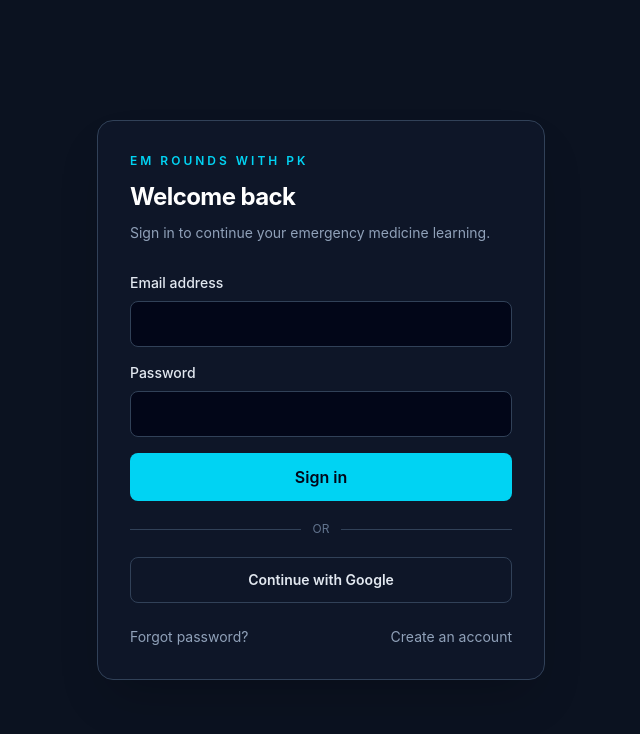
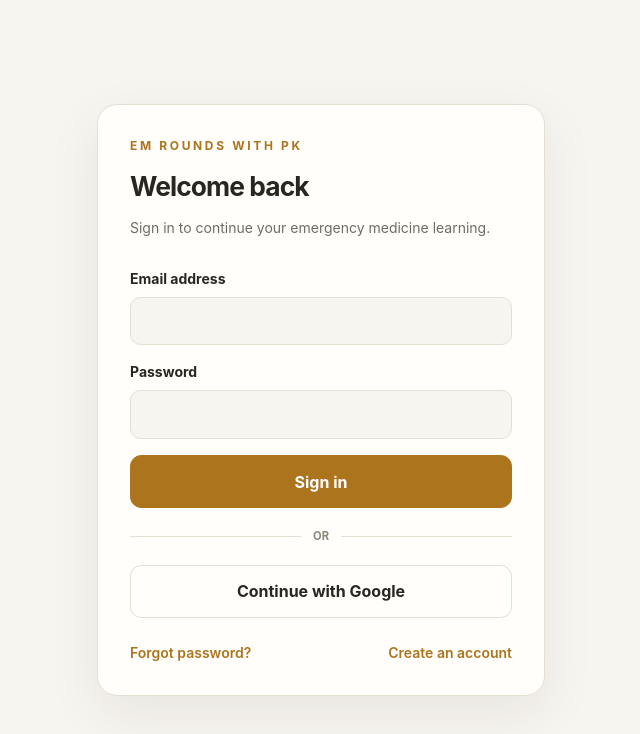
Before and after one commit to shamiroxs/em-rounds, a Next.js app: page /login in a window 1280 px wide. Shown: the top 734 px of the page, without its empty margins (319-959 px from the left). Built offline with nearby package versions, Linux system fonts and the light colour scheme.

Commit message:
design color changed

```diff
--- a/src/app/forgot-password/page.tsx
+++ b/src/app/forgot-password/page.tsx
@@ -1,5 +1,5 @@
 import { AuthForm } from "@/components/auth/auth-form";
 
 export default function ForgotPasswordPage() {
-  return <main className="flex min-h-screen items-center justify-center bg-[#0B1220] px-4 py-12"><AuthForm mode="forgot" /></main>;
+  return <main className="app-shell flex min-h-screen items-center justify-center px-4 py-12"><AuthForm mode="forgot" /></main>;
 }
--- a/src/app/globals.css
+++ b/src/app/globals.css
@@ -2,11 +2,65 @@
 @import "tailwindcss";
 
 :root {
-  color-scheme: dark;
+  color-scheme: light;
+
+  --page: #f7f5f0;
+  --surface: #fffefa;
+  --surface-raised: #ffffff;
+  --surface-soft: #f0ede5;
+
+  --text: #28261f;
+  --muted: #706c62;
+  --subtle: #8d877b;
+
+  --border: #e5dfd3;
+
+  --accent: #ad741e;
+  --accent-hover: #925e16;
+  --accent-soft: #f5ead5;
+  --accent-contrast: #ffffff;
+
+  --focus: #c58a2c;
+
+  --danger-text: #a3312b;
+  --danger-bg: #fff0ed;
+  --danger-border: #f0c9c3;
+
+  --success-text: #28734a;
+  --success-bg: #edf8f0;
+  --success-border: #c5e5ce;
 }
 
-* {
-  box-sizing: border-box;
+@media (prefers-color-scheme: dark) {
+  :root {
+    color-scheme: dark;
+
+    --page: #171713;
+    --surface: #211f1a;
+    --surface-raised: #292720;
+    --surface-soft: #302d25;
+
+    --text: #f3efe5;
+    --muted: #b9b1a2;
+    --subtle: #968e7f;
+
+    --border: #403b31;
+
+    --accent: #e0b45e;
+    --accent-hover: #efc875;
+    --accent-soft: #3b301e;
+    --accent-contrast: #241c0e;
+
+    --focus: #e0b45e;
+
+    --danger-text: #ffaaa2;
+    --danger-bg: #3a211f;
+    --danger-border: #67403b;
+
+    --success-text: #a4dfb5;
+    --success-bg: #1d3325;
+    --success-border: #345b40;
+  }
 }
 
 html {
@@ -15,5 +69,319 @@ html {
 
 body {
   margin: 0;
-  background: #0b1220;
+  background: var(--page);
+  color: var(--text);
 }
+
+button,
+input {
+  font: inherit;
+}
+
+button:focus-visible,
+a:focus-visible,
+input:focus-visible {
+  outline: 3px solid var(--focus);
+  outline-offset: 3px;
+}
+
+/* Shared page surfaces */
+
+.app-shell {
+  min-height: 100vh;
+  background: var(--page);
+  color: var(--text);
+}
+
+.site-header {
+  border-bottom: 1px solid var(--border);
+}
+
+.brand {
+  color: var(--text);
+  font-weight: 750;
+  letter-spacing: -0.035em;
+}
+
+.brand-accent {
+  color: var(--accent);
+}
+
+.header-pill {
+  border: 1px solid var(--border);
+  border-radius: 999px;
+  background: var(--surface);
+  color: var(--muted);
+}
+
+/* Landing page */
+
+.hero-section {
+  min-height: 70vh;
+}
+
+.eyebrow {
+  color: var(--accent);
+  font-size: 0.75rem;
+  font-weight: 700;
+  letter-spacing: 0.22em;
+  text-transform: uppercase;
+}
+
+.hero-title {
+  color: var(--text);
+  font-size: clamp(2.8rem, 7vw, 5.5rem);
+  font-weight: 800;
+  letter-spacing: -0.065em;
+  line-height: 1.04;
+}
+
+.hero-accent {
+  color: var(--accent);
+}
+
+.body-copy {
+  color: var(--muted);
+  line-height: 1.8;
+}
+
+.site-footer {
+  border-top: 1px solid var(--border);
+  color: var(--subtle);
+}
+
+/* Buttons and links */
+
+.primary-button {
+  display: inline-flex;
+  align-items: center;
+  justify-content: center;
+  border: 1px solid var(--accent);
+  border-radius: 0.7rem;
+  background: var(--accent);
+  color: var(--accent-contrast);
+  padding: 0.85rem 1.4rem;
+  font-weight: 700;
+  text-decoration: none;
+  transition: background 160ms ease, border-color 160ms ease,
+    transform 160ms ease;
+}
+
+.primary-button:hover {
+  border-color: var(--accent-hover);
+  background: var(--accent-hover);
+}
+
+.primary-button:active {
+  transform: translateY(1px);
+}
+
+.primary-button:disabled {
+  cursor: not-allowed;
+  opacity: 0.6;
+}
+
+.secondary-button {
+  display: inline-flex;
+  align-items: center;
+  justify-content: center;
+  border: 1px solid var(--border);
+  border-radius: 0.7rem;
+  background: var(--surface);
+  color: var(--text);
+  padding: 0.85rem 1.4rem;
+  font-weight: 650;
+  text-decoration: none;
+  transition: background 160ms ease, border-color 160ms ease;
+}
+
+.secondary-button:hover {
+  border-color: var(--accent);
+  background: var(--surface-soft);
+}
+
+.secondary-button:disabled {
+  cursor: not-allowed;
+  opacity: 0.6;
+}
+
+.text-link {
+  color: var(--accent);
+  text-decoration: none;
+  font-weight: 600;
+}
+
+.text-link:hover {
+  color: var(--accent-hover);
+  text-decoration: underline;
+}
+
+/* Authentication forms */
+
+.auth-card {
+  width: 100%;
+  max-width: 28rem;
+  border: 1px solid var(--border);
+  border-radius: 1.25rem;
+  background: var(--surface);
+  padding: 2rem;
+  box-shadow: 0 18px 55px rgb(40 34 22 / 7%);
+}
+
+.auth-title {
+  color: var(--text);
+  font-size: 1.65rem;
+  font-weight: 750;
+  letter-spacing: -0.035em;
+}
+
+.form-stack {
+  display: flex;
+  flex-direction: column;
+  gap: 1rem;
+}
+
+.field-label {
+  display: block;
+  color: var(--text);
+  font-size: 0.875rem;
+  font-weight: 650;
+}
+
+.field-input {
+  display: block;
+  width: 100%;
+  border: 1px solid var(--border);
+  border-radius: 0.65rem;
+  background: var(--page);
+  color: var(--text);
+  padding: 0.8rem 0.9rem;
+  transition: border-color 160ms ease, box-shadow 160ms ease;
+}
+
+.field-input::placeholder {
+  color: var(--subtle);
+}
+
+.field-input:focus {
+  border-color: var(--accent);
+  outline: none;
+  box-shadow: 0 0 0 3px color-mix(in srgb, var(--accent) 18%, transparent);
+}
+
+.field-hint {
+  display: block;
+  margin-top: 0.35rem;
+  color: var(--subtle);
+  font-size: 0.75rem;
+}
+
+.divider-row {
+  display: flex;
+  align-items: center;
+  gap: 0.75rem;
+  margin: 1.25rem 0;
+  color: var(--subtle);
+  font-size: 0.7rem;
+  font-weight: 650;
+}
+
+.divider-line {
+  height: 1px;
+  flex: 1;
+  background: var(--border);
+}
+
+.auth-links {
+  display: flex;
+  flex-wrap: wrap;
+  justify-content: space-between;
+  gap: 0.75rem;
+  margin-top: 1.5rem;
+  color: var(--muted);
+  font-size: 0.875rem;
+}
+
+.error-box,
+.success-box {
+  border: 1px solid;
+  border-radius: 0.65rem;
+  padding: 0.75rem;
+  font-size: 0.875rem;
+}
+
+.error-box {
+  border-color: var(--danger-border);
+  background: var(--danger-bg);
+  color: var(--danger-text);
+}
+
+.success-box {
+  border-color: var(--success-border);
+  background: var(--success-bg);
+  color: var(--success-text);
+}
+
+/* Account and administration */
+
+.surface-card {
+  border: 1px solid var(--border);
+  border-radius: 1rem;
+  background: var(--surface);
+  padding: 1.5rem;
+  box-shadow: 0 8px 28px rgb(40 34 22 / 4%);
+}
+
+.section-title {
+  color: var(--text);
+  font-weight: 750;
+  letter-spacing: -0.035em;
+}
+
+.muted-copy {
+  color: var(--muted);
+}
+
+.role-pill {
+  display: inline-flex;
+  border: 1px solid var(--border);
+  border-radius: 999px;
+  background: var(--surface-soft);
+  color: var(--muted);
+  padding: 0.35rem 0.8rem;
+  font-size: 0.75rem;
+}
+
+.admin-link {
+  display: inline-flex;
+  border: 1px solid var(--accent);
+  border-radius: 0.65rem;
+  color: var(--accent);
+  padding: 0.65rem 1rem;
+  font-size: 0.875rem;
+  font-weight: 650;
+  text-decoration: none;
+}
+
+.admin-link:hover {
+  background: var(--accent-soft);
+}
+
+/* Respect reduced-motion preferences */
+
+@media (prefers-reduced-motion: reduce) {
+  *,
+  *::before,
+  *::after {
+    scroll-behavior: auto !important;
+    transition-duration: 0.01ms !important;
+    animation-duration: 0.01ms !important;
+    animation-iteration-count: 1 !important;
+  }
+}
+
+@media (max-width: 480px) {
+  .auth-card {
+    padding: 1.4rem;
+  }
+}
--- a/src/app/login/page.tsx
+++ b/src/app/login/page.tsx
@@ -1,5 +1,5 @@
 import { AuthForm } from "@/components/auth/auth-form";
 
 export default function LoginPage() {
-  return <main className="flex min-h-screen items-center justify-center bg-[#0B1220] px-4 py-12"><AuthForm mode="login" /></main>;
+  return <main className="app-shell flex min-h-screen items-center justify-center px-4 py-12"><AuthForm mode="login" /></main>;
 }
--- a/src/app/reset-password/page.tsx
+++ b/src/app/reset-password/page.tsx
@@ -5,5 +5,5 @@ export const instant = false;
 
 export default async function ResetPasswordPage() {
   await requireUser();
-  return <main className="flex min-h-screen items-center justify-center bg-[#0B1220] px-4 py-12"><AuthForm mode="reset" /></main>;
+  return <main className="app-shell flex min-h-screen items-center justify-center px-4 py-12"><AuthForm mode="reset" /></main>;
 }
--- a/src/app/signup/page.tsx
+++ b/src/app/signup/page.tsx
@@ -1,5 +1,5 @@
 import { AuthForm } from "@/components/auth/auth-form";
 
 export default function SignupPage() {
-  return <main className="flex min-h-screen items-center justify-center bg-[#0B1220] px-4 py-12"><AuthForm mode="signup" /></main>;
+  return <main className="app-shell flex min-h-screen items-center justify-center px-4 py-12"><AuthForm mode="signup" /></main>;
 }
--- a/src/components/auth/auth-form.tsx
+++ b/src/components/auth/auth-form.tsx
@@ -105,59 +105,63 @@ export function AuthForm({ mode }: { mode: AuthMode }) {
   const needsEmail = mode !== "reset";
 
   return (
-    <section className="w-full max-w-md rounded-2xl border border-slate-700 bg-slate-900/80 p-6 shadow-2xl shadow-black/20 sm:p-8">
-      <p className="mb-3 text-xs font-semibold uppercase tracking-[0.25em] text-cyan-400">
+    <section className="auth-card">
+      <p className="eyebrow mb-3">
         EM ROUNDS with PK
       </p>
-      <h1 className="text-2xl font-bold tracking-tight text-white">{titles[mode]}</h1>
-      <p className="mt-2 text-sm leading-6 text-slate-400">
+      <h1 className="auth-title">{titles[mode]}</h1>
+      <p className="body-copy mt-2 text-sm">
         {mode === "signup" && "Create a learner account to access your personal learning space."}
         {mode === "login" && "Sign in to continue your emergency medicine learning."}
         {mode === "forgot" && "Enter your account email and we’ll send a reset link if it is registered."}
         {mode === "reset" && "Use a strong password you have not used elsewhere."}
       </p>
 
-      <form className="mt-7 space-y-4" onSubmit={handleSubmit}>
+      <form className="form-stack mt-7" onSubmit={handleSubmit}>
         {mode === "signup" && (
-          <label className="block text-sm font-medium text-slate-200">
+          <label className="field-label">
             Full name
-            <input required autoComplete="name" value={displayName} onChange={(event) => setDisplayName(event.target.value)} className="mt-2 w-full rounded-lg border border-slate-700 bg-slate-950 px-3 py-3 text-white outline-none transition focus:border-cyan-400" />
+            <input required autoComplete="name" value={displayName} onChange={(event) => setDisplayName(event.target.value)} className="field-input mt-2" />
           </label>
         )}
         {needsEmail && (
-          <label className="block text-sm font-medium text-slate-200">
+          <label className="field-label">
             Email address
-            <input required type="email" autoComplete="email" value={email} onChange={(event) => setEmail(event.target.value)} className="mt-2 w-full rounded-lg border border-slate-700 bg-slate-950 px-3 py-3 text-white outline-none transition focus:border-cyan-400" />
+            <input required type="email" autoComplete="email" value={email} onChange={(event) => setEmail(event.target.value)} className="field-input mt-2" />
           </label>
         )}
         {needsPassword && (
-          <label className="block text-sm font-medium text-slate-200">
+          <label className="field-label">
             {mode === "reset" ? "New password" : "Password"}
-            <input required type="password" minLength={8} autoComplete={mode === "reset" ? "new-password" : mode === "signup" ? "new-password" : "current-password"} value={password} onChange={(event) => setPassword(event.target.value)} className="mt-2 w-full rounded-lg border border-slate-700 bg-slate-950 px-3 py-3 text-white outline-none transition focus:border-cyan-400" />
-            {mode !== "login" && <span className="mt-1 block text-xs text-slate-500">Use at least 8 characters.</span>}
+            <input required type="password" minLength={8} autoComplete={mode === "reset" ? "new-password" : mode === "signup" ? "new-password" : "current-password"} value={password} onChange={(event) => setPassword(event.target.value)} className="field-input mt-2" />
+            {mode !== "login" && <span className="field-hint">Use at least 8 characters.</span>}
           </label>
         )}
 
-        {error && <p role="alert" className="rounded-lg border border-red-900/70 bg-red-950/40 px-3 py-2 text-sm text-red-300">{error}</p>}
-        {message && <p role="status" className="rounded-lg border border-emerald-900/70 bg-emerald-950/40 px-3 py-2 text-sm text-emerald-300">{message}</p>}
+        {error && <p role="alert" className="error-box">{error}</p>}
+        {message && <p role="status" className="success-box">{message}</p>}
 
-        <button disabled={busy} type="submit" className="w-full rounded-lg bg-cyan-400 px-4 py-3 font-semibold text-slate-950 transition hover:bg-cyan-300 disabled:cursor-not-allowed disabled:opacity-60">
+        <button disabled={busy} type="submit" className="primary-button w-full">
           {busy ? "Please wait…" : mode === "login" ? "Sign in" : mode === "signup" ? "Create account" : mode === "forgot" ? "Send reset link" : "Update password"}
         </button>
       </form>
 
       {(mode === "login" || mode === "signup") && (
         <>
-          <div className="my-5 flex items-center gap-3 text-xs text-slate-500"><span className="h-px flex-1 bg-slate-700" />OR<span className="h-px flex-1 bg-slate-700" /></div>
-          <button type="button" disabled={busy} onClick={handleGoogleSignIn} className="w-full rounded-lg border border-slate-700 px-4 py-3 text-sm font-semibold text-slate-200 transition hover:border-slate-500 hover:bg-slate-800 disabled:opacity-60">Continue with Google</button>
+          <div className="divider-row">
+  <span className="divider-line" />
+  OR
+  <span className="divider-line" />
+</div>
+          <button type="button" disabled={busy} onClick={handleGoogleSignIn} className="secondary-button w-full text-sm">Continue with Google</button>
         </>
       )}
 
-      <div className="mt-6 flex flex-wrap justify-between gap-3 text-sm text-slate-400">
-        {mode === "login" && <><Link className="hover:text-cyan-300" href="/forgot-password">Forgot password?</Link><Link className="hover:text-cyan-300" href="/signup">Create an account</Link></>}
-        {mode === "signup" && <Link className="hover:text-cyan-300" href="/login">Already have an account? Sign in</Link>}
-        {mode === "forgot" && <Link className="hover:text-cyan-300" href="/login">Back to sign in</Link>}
-        {mode === "reset" && <Link className="hover:text-cyan-300" href="/login">Back to sign in</Link>}
+      <div className="auth-links">
+        {mode === "login" && <><Link className="text-link" href="/forgot-password">Forgot password?</Link><Link className="text-link" href="/signup">Create an account</Link></>}
+        {mode === "signup" && <Link className="text-link" href="/login">Already have an account? Sign in</Link>}
+        {mode === "forgot" && <Link className="text-link" href="/login">Back to sign in</Link>}
+        {mode === "reset" && <Link className="text-link" href="/login">Back to sign in</Link>}
       </div>
     </section>
   );
--- a/src/components/auth/sign-out-button.tsx
+++ b/src/components/auth/sign-out-button.tsx
@@ -24,10 +24,11 @@ export function SignOutButton() {
 
   return (
     <div className="flex flex-col items-end gap-1">
-      <button onClick={signOut} disabled={busy} className="rounded-lg border border-slate-700 px-4 py-2 text-sm font-medium text-slate-200 hover:bg-slate-800 disabled:opacity-60">
+      <button onClick={signOut} disabled={busy} className="secondary-button px-4 py-2 text-sm">
         {busy ? "Signing out…" : "Sign out"}
       </button>
-      {error && <span role="alert" className="text-xs text-red-300">{error}</span>}
+      {error && <span role="alert" className="text-xs"
+style={{ color: "var(--danger-text)" }}>{error}</span>}
     </div>
   );
 }
```
Also changed, not shown: src/app/account/page.tsx (+9 -9 lines), src/app/admin/page.tsx (+6 -6 lines), src/app/page.tsx (+16 -15 lines).
